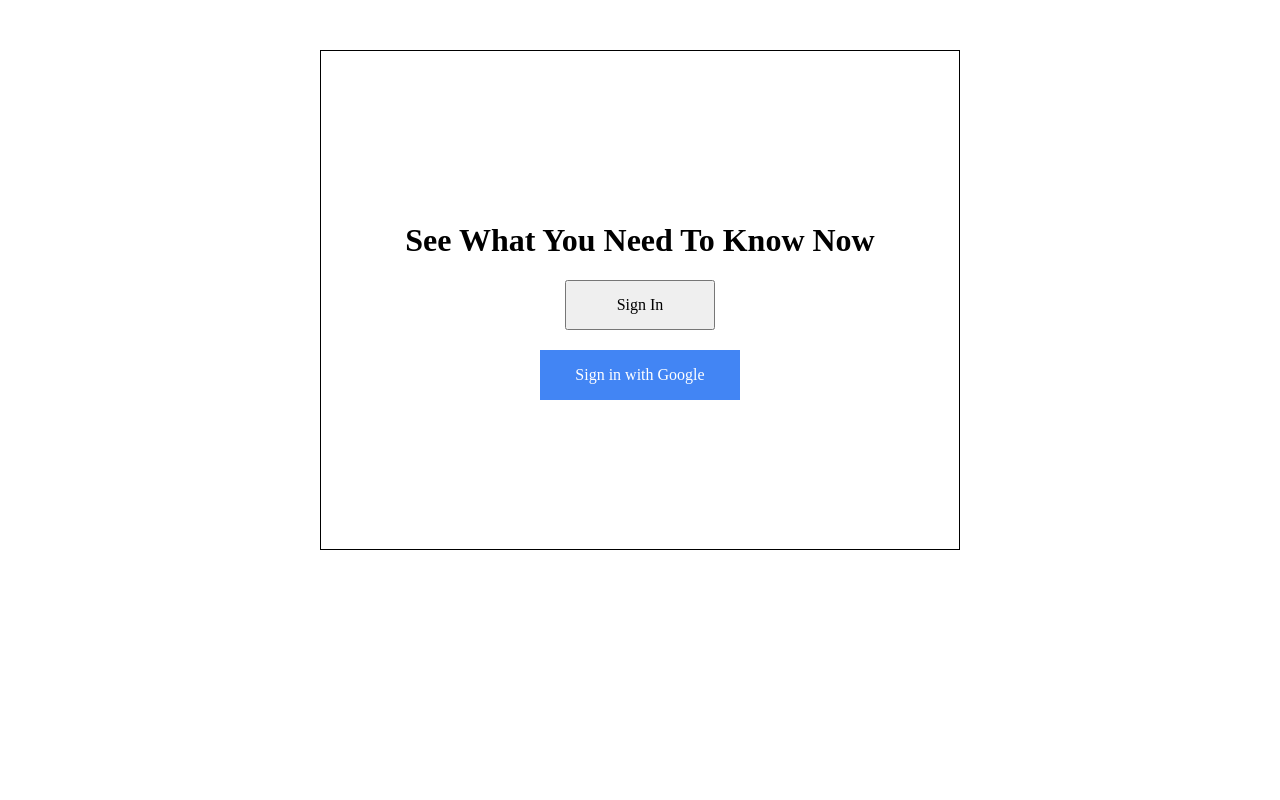
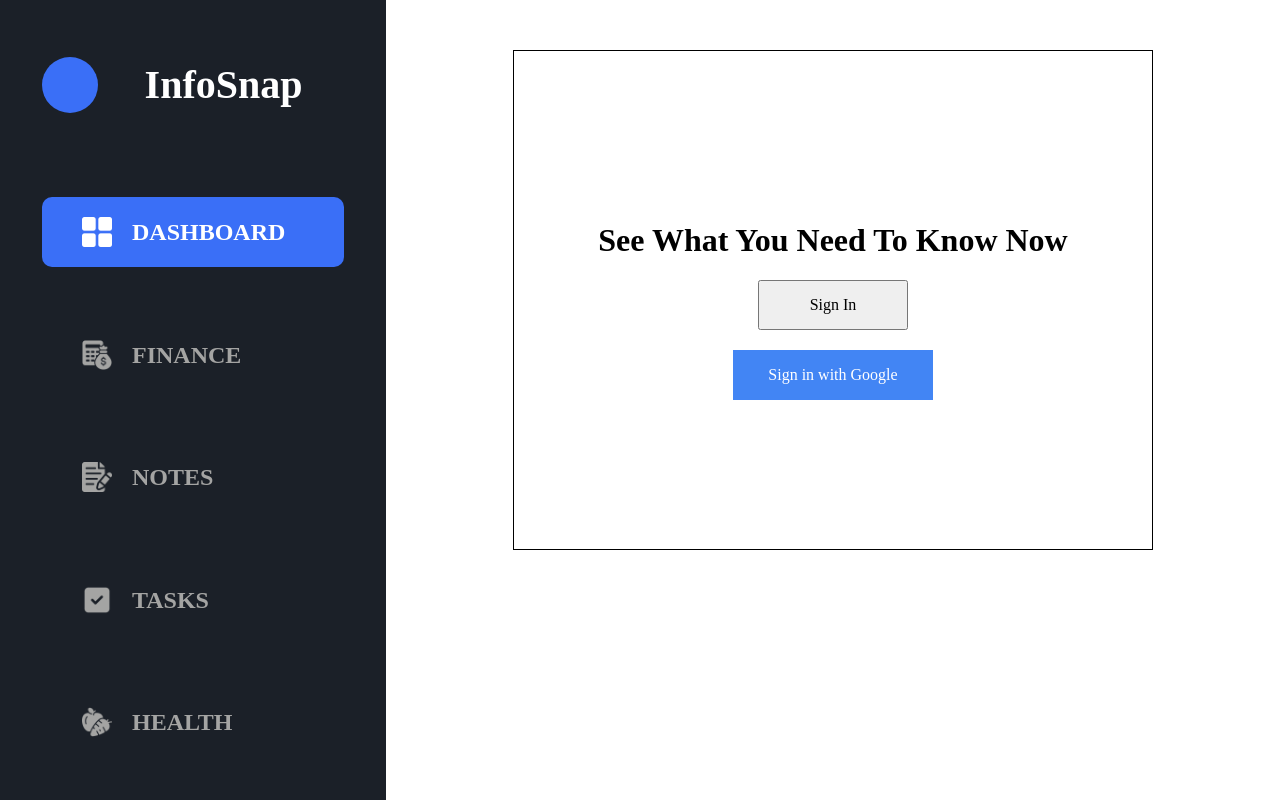
Before and after one commit to ShihYuChang/InfoSnap, a React (Create React App) app: page / in a window 1280 px wide. Shown: the top 800 px of the page. Built offline with nearby package versions, Linux system fonts and the light colour scheme; no server answers.

Commit message:
Adding fixed menu and header

```diff
--- a/public/index.html
+++ b/public/index.html
@@ -6,6 +6,12 @@
     <title>React App</title>
     <script src="https://accounts.google.com/gsi/client" async defer></script>
     <link rel="stylesheet" href="normalize.css" />
+    <link rel="preconnect" href="https://fonts.googleapis.com" />
+    <link rel="preconnect" href="https://fonts.gstatic.com" crossorigin />
+    <link
+      href="https://fonts.googleapis.com/css2?family=Poppins:wght@400;700&display=swap"
+      rel="stylesheet"
+    />
   </head>
   <body>
     <div id="root"></div>
--- a/src/App.js
+++ b/src/App.js
@@ -7,7 +7,8 @@
 import { StateContextProvider } from './context/stateContext';
 import { DashboardContextProvider } from './context/dashboardContext';
 import { createGlobalStyle } from 'styled-components';
-import Header from './components/Header/Header';
+import Menu from './components/layouts/Menu/Menu';
+import Header from './components/layouts/Header/Header';
 import { Outlet } from 'react-router-dom';
 import SignInPrompt from './pages/Authentication/SignInPrompt';
 import SignIn from './pages/Authentication/SignIn';
@@ -16,6 +17,9 @@
 const GlobalStyle = createGlobalStyle`
   #root{
     position: relative;
+    font-family: 'Poppins', sans-serif;
+    color: white;
+    background-color: #31353F;
   }
 
   li{
@@ -29,6 +33,17 @@
 
 const Loading = styled(ReactLoading)`
   margin: 50px auto;
+`;
+
+const Wrapper = styled.div`
+  width: 100%;
+  display: flex;
+`;
+
+const MainContent = styled.div`
+  flex-grow: 1;
+  min-height: 100vh;
+  padding: 48px;
 `;
 
 export default function App() {
@@ -64,7 +79,8 @@
   } else if (!isLoading && !email) {
     return (
       <>
-        {/* <Header /> */}
+        <Wrapper>
+          <Menu />
           <SignInPrompt
             onClick={() => {
               setHasClickedSignIn(true);
@@ -73,6 +89,7 @@
           />
           <SignIn display={hasClickedSignIn ? 'flex' : 'none'} />
           <SignUp display={hasClickedSignUp ? 'flex' : 'none'} />
+        </Wrapper>
       </>
     );
   }
@@ -83,8 +100,13 @@
       <EventContextProvider>
         <StateContextProvider>
           <DashboardContextProvider>
-            {/* <Header /> */}
+            <Wrapper>
+              <Menu />
+              <MainContent>
+                <Header />
                 <Outlet />
+              </MainContent>
+            </Wrapper>
           </DashboardContextProvider>
         </StateContextProvider>
       </EventContextProvider>
--- a/src/components/Buttons/Button.js
+++ b/src/components/Buttons/Button.js
@@ -2,11 +2,11 @@
 
 const Btn = styled.button`
   box-sizing: border-box;
+  width: 100%;
   height: 70px;
-  padding: 0 40px;
-  background-color: ${(props) => (props.selected ? '#3A6FF7' : '#A4A4A3')};
+  background-color: ${(props) => (props.featured ? '#3A6FF7' : '#A4A4A3')};
   color: white;
-  opacity: ${(props) => (props.selected ? 1 : 0.5)};
+  opacity: ${(props) => (props.featured ? 1 : 0.5)};
   font-size: 24px;
   font-weight: 800;
   text-align: center;
@@ -17,11 +17,13 @@
   display: flex;
   gap: 20px;
   align-items: center;
+  padding: 0 40px;
+  justify-content: ${(props) => props.textAlignment};
 `;
 
-export default function Button({ children, selected, onClick }) {
+export default function Button({ children, featured, onClick, textAlignment }) {
   return (
-    <Btn selected={selected} onClick={onClick}>
+    <Btn featured={featured} onClick={onClick} textAlignment={textAlignment}>
       {children}
     </Btn>
   );
--- /dev/null
+++ b/src/components/Container/Container.js
@@ -0,0 +1,26 @@
+import React from 'react';
+import styled from 'styled-components/macro';
+
+const Wrapper = styled.div`
+  width: ${(props) => props.width};
+  height: ${(props) => props.height};
+  background-color: #1b2028;
+  border-radius: 10px;
+`;
+
+const TitleContainer = styled.div`
+  display: ${(props) => (props.display ? 'flex' : 'none')};
+  width: 100%;
+  height: 80px;
+  border-radius: 10px;
+  background-color: #3a6ff7;
+  gap: 30px;
+`;
+
+export default function Container({ children, height, width, hasTitle }) {
+  return (
+    <Wrapper width={width} height={height}>
+      <TitleContainer display={hasTitle}>{children}</TitleContainer>
+    </Wrapper>
+  );
+}
--- a/src/components/Inputs/Question.js
+++ b/src/components/Inputs/Question.js
@@ -28,6 +28,9 @@
   flex-grow: 1;
   color: white;
   padding: 0 10px;
+  outline: none;
+  border: 0;
+  font-size: 20px;
 `;
 
 export default function Question({
--- a/src/components/Mask.js
+++ b/src/components/Mask.js
@@ -3,8 +3,8 @@
 const MaskContainer = styled.div`
   width: 100%;
   height: 100vh;
-  background-color: rgba(0, 0, 0, 0.7);
-  opacity: 1;
+  background-color: #1b2028;
+  opacity: 0.8;
   position: fixed;
   top: 0;
   display: ${(props) => props.display};
--- a/src/components/SearchBar/SearchBar.js
+++ b/src/components/SearchBar/SearchBar.js
@@ -1,8 +1,9 @@
 import React from 'react';
-import styled from 'styled-components';
+import styled from 'styled-components/macro';
 import search from './search.png';
 
 const Wrapper = styled.form`
+  max-width: 660px;
   flex-grow: 1;
   height: 74px;
   position: relative;
@@ -11,11 +12,12 @@
 const Input = styled.input`
   box-sizing: border-box;
   width: 100%;
+
   height: 60px;
   background-color: #1b2028;
   border-radius: 10px;
   padding: 15px 35px;
-  color: white;
+  color: #a4a4a3;
   border: 0;
   outline: 0;
   font-size: 20px;
@@ -39,7 +41,7 @@
   return (
     <Wrapper display={display} width={width}>
       <Input placeholder='search...' />
-      <SearchIcon />;
+      <SearchIcon />
     </Wrapper>
   );
 }
--- a/src/components/layouts/Header/Header.js
+++ b/src/components/layouts/Header/Header.js
@@ -1,8 +1,7 @@
-import { useContext, useEffect } from 'react';
+import { useContext } from 'react';
 import styled from 'styled-components/macro';
 import { StateContext } from '../../../context/stateContext';
 import SearchBar from '../../SearchBar/SearchBar';
-import dashBoard from './dashboard-white.png';
 
 const Wrapper = styled.div`
   width: 100%;
--- a/src/components/layouts/Menu/Menu.js
+++ b/src/components/layouts/Menu/Menu.js
@@ -1,4 +1,5 @@
-import React, { useState, useContext } from 'react';
+import { useContext } from 'react';
+import { getAuth, signOut } from 'firebase/auth';
 import { StateContext } from '../../../context/stateContext';
 import { useNavigate } from 'react-router-dom';
 import styled from 'styled-components/macro';
@@ -20,7 +21,7 @@
 const Wrapper = styled.div`
   box-sizing: border-box;
   width: 386px;
-  height: 100vh;
+  min-height: 100vh;
   background-color: #1b2028;
   padding: 48px 42px 56px;
 `;
@@ -85,6 +86,19 @@
     setSelectedOption(label);
   }
 
+  function handleSignOut() {
+    const auth = getAuth();
+    signOut(auth)
+      .then(() => {
+        alert('Sign Out Success!');
+        window.location.href = '/';
+      })
+      .catch((error) => {
+        alert('Something went wrong. Please try again later');
+        console.log(error);
+      });
+  }
+
   return (
     <Wrapper>
       <ContentWrapper>
@@ -95,7 +109,7 @@
         <OptionContainer>
           {options.map((option, index) =>
             option.label === selectedOption ? (
-              <Button key={index} selected>
+              <Button key={index} featured>
                 <Icon width='30px' imgUrl={option.selectedImg} withBackground />
                 {option.label}
               </Button>
@@ -111,7 +125,7 @@
             )
           )}
         </OptionContainer>
-        <LogOut>
+        <LogOut onClick={handleSignOut}>
           <Title height='42px'>
             <Icon width='30px' imgUrl={LogOutIcon} />
             LOG OUT
--- /dev/null
+++ b/src/components/layouts/PopUp/PopUp.js
@@ -0,0 +1,83 @@
+import React from 'react';
+import styled from 'styled-components/macro';
+import Question from '../../Inputs/Question';
+import Button from '../../Buttons/Button';
+
+const Wrapper = styled.div`
+  display: ${(props) => props.display};
+  box-sizing: border-box;
+  width: 800px;
+  min-height: 600px;
+  background-color: #38373b;
+  border-radius: 10px;
+  position: absolute;
+  z-index: 30;
+  top: 50%;
+  left: 50%;
+  transform: translate(-50%, -50%);
+`;
+
+const Title = styled.div`
+  box-sizing: border-box;
+  width: 100%;
+  border-radius: 10px;
+  background-color: #3a6ff7;
+  color: white;
+  font-size: 36px;
+  font-weight: 800;
+  padding: 38px 60px;
+`;
+
+const Content = styled.div`
+  box-sizing: border-box;
+  margin: 100px auto 148px;
+  width: 575px;
+  height: 325px;
+  display: flex;
+  flex-direction: column;
+  justify-content: space-between;
+`;
+
+const Row = styled.div`
+  box-sizing: border-box;
+  display: grid;
+  grid-template-columns: ${(props) => props.gridFr};
+  gap: 30px;
+  width: 100%;
+  margin-bottom: ${(props) => props.marginBottom};
+`;
+
+const ButtonWrapper = styled.div`
+  width: 575px;
+  margin: 0 auto 50px;
+`;
+
+export default function PopUp({ display, gridFr }) {
+  return (
+    <Wrapper display={display}>
+      <Title>TITLE</Title>
+      <Content>
+        <Row gridFr={gridFr}>
+          <Question wrapperWidth='100%' labelWidth='100px' height='50px'>
+            Title
+          </Question>
+        </Row>
+        <Row gridFr='1fr'>
+          <Question wrapperWidth='100%' labelWidth='100px' height='50px'>
+            Title
+          </Question>
+        </Row>
+        <Row gridFr='1fr'>
+          <Question wrapperWidth='100%' labelWidth='100px' height='50px'>
+            Title
+          </Question>
+        </Row>
+      </Content>
+      <ButtonWrapper>
+        <Button featured textAlignment='center'>
+          SAVE
+        </Button>
+      </ButtonWrapper>
+    </Wrapper>
+  );
+}
--- a/src/pages/Component.js
+++ b/src/pages/Component.js
@@ -5,6 +5,9 @@
 import styled from 'styled-components/macro';
 import Menu from '../components/layouts/Menu/Menu';
 import Header from '../components/layouts/Header/Header';
+import PopUp from '../components/layouts/PopUp/PopUp';
+import Mask from '../components/Mask';
+import Container from '../components/Container/Container';
 import { FontAwesomeIcon } from '@fortawesome/react-fontawesome';
 import { faEnvelope } from '@fortawesome/free-solid-svg-icons';
 
@@ -26,10 +29,11 @@
 export default function Component() {
   return (
     <Wrapper>
+      {/* <Mask /> */}
       <Menu />
       <ContentContainer>
         <Header />
-        <Button selected onClick={() => alert('featured')} icon>
+        <Button featured onClick={() => alert('featured')} icon>
           <FontAwesomeIcon icon={faEnvelope} size='1x' />
           FEATURED
         </Button>
@@ -41,6 +45,8 @@
           <FontAwesomeIcon icon={faEnvelope} size='1x' />
           Title
         </Title>
+        <Container width='500px' height='300px' hasTitle />
+        {/* <PopUp /> */}
       </ContentContainer>
     </Wrapper>
   );
```
Lines whose indentation alone changed are shown as unchanged.
